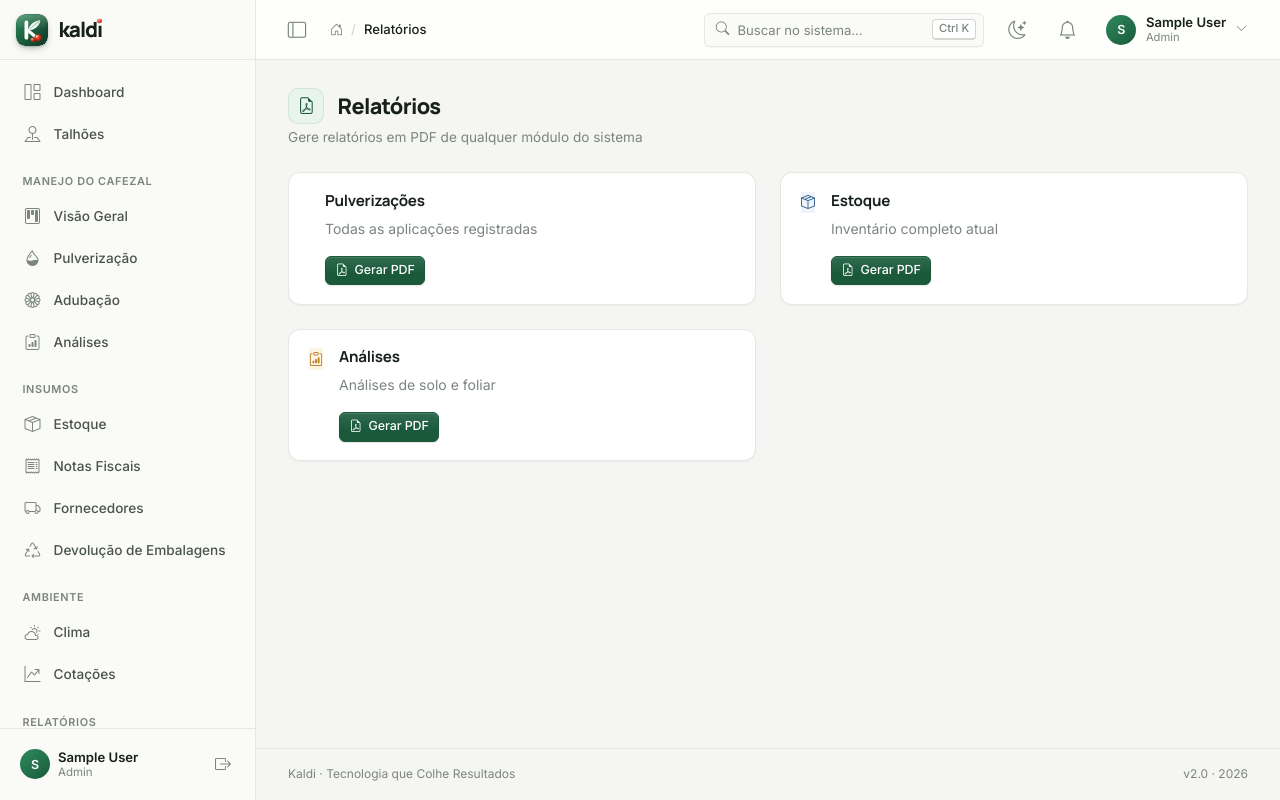
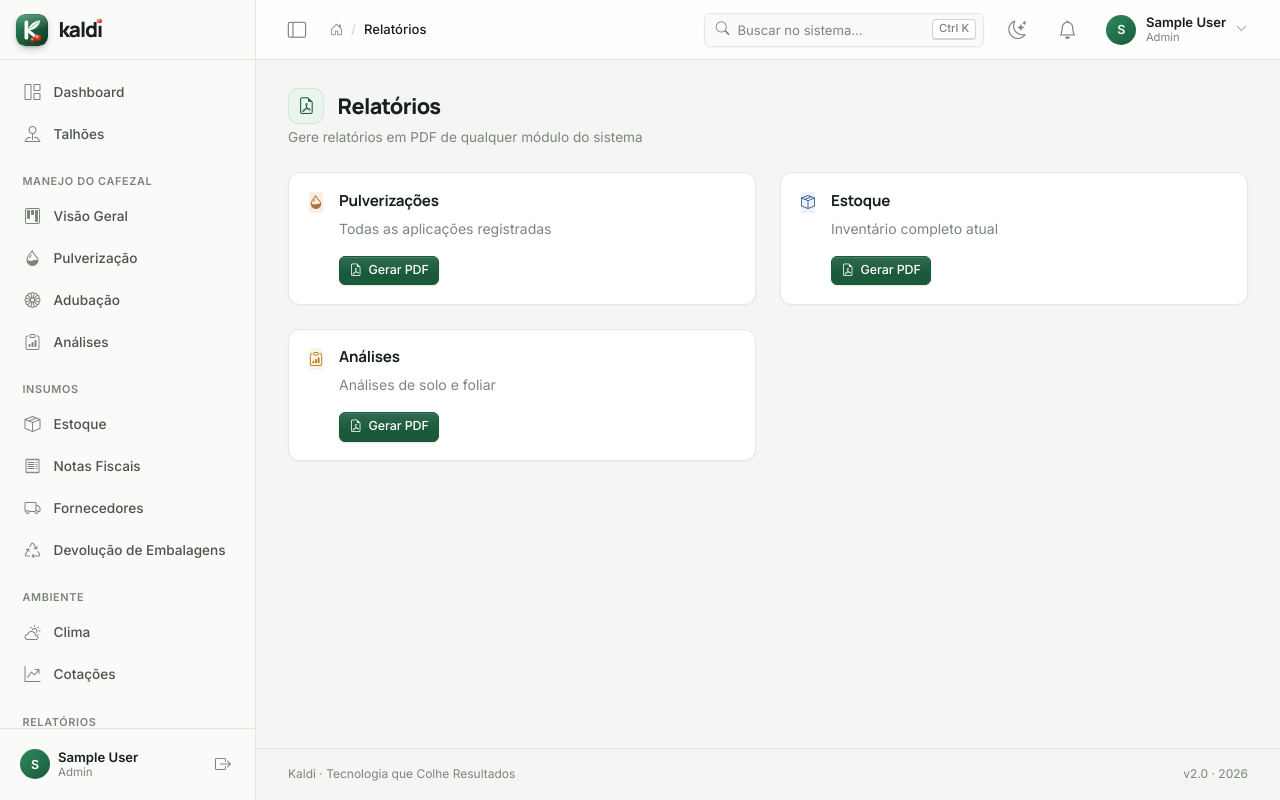
Before and after one commit to PaulinhoProjects/FazendaCafe, a Flask app: page /relatorios/ in a window 1280 px wide. Run offline with Flask 3, Linux system fonts and the light colour scheme; the visitor is signed in with stand-in values (Sample User, id 1); data that the repository does not hold is empty; some libraries are stand-ins or nearby versions.

Commit message:
style(relatorios): troca icone do card de pulverizacoes

```diff
--- a/app/templates/relatorios/index.html
+++ b/app/templates/relatorios/index.html
@@ -17,7 +17,7 @@
         <div class="card shadow-sm h-100">
             <div class="card-body">
                 <div class="d-flex align-items-start gap-3">
-                    <div class="stat-icon bg-accent-soft"><i class="bi bi-spray"></i></div>
+                    <div class="stat-icon bg-accent-soft"><i class="bi bi-droplet-half"></i></div>
                     <div class="flex-grow-1">
                         <h5 class="card-title">Pulverizações</h5>
                         <p class="card-text text-muted">Todas as aplicações registradas</p>
```
